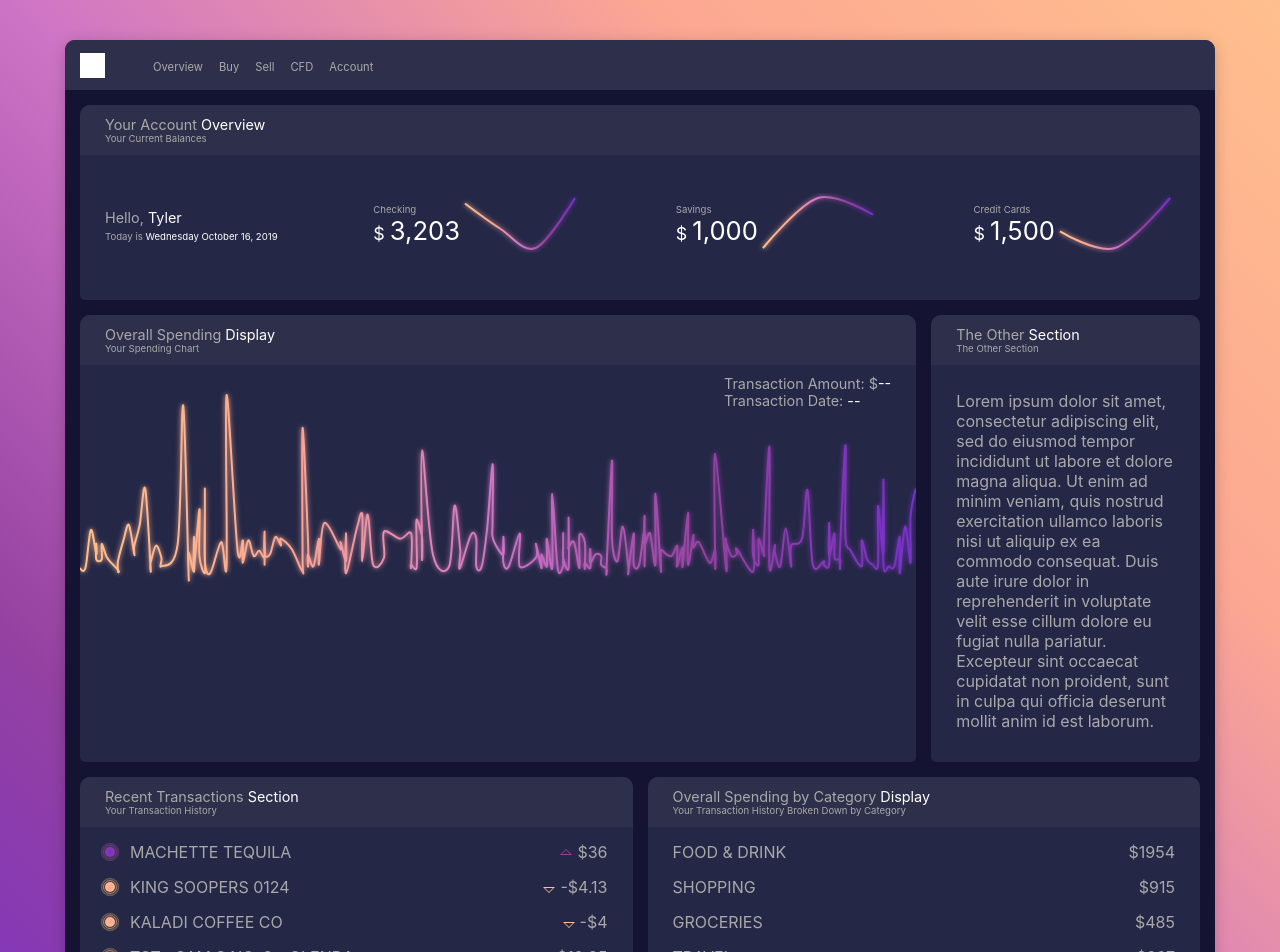
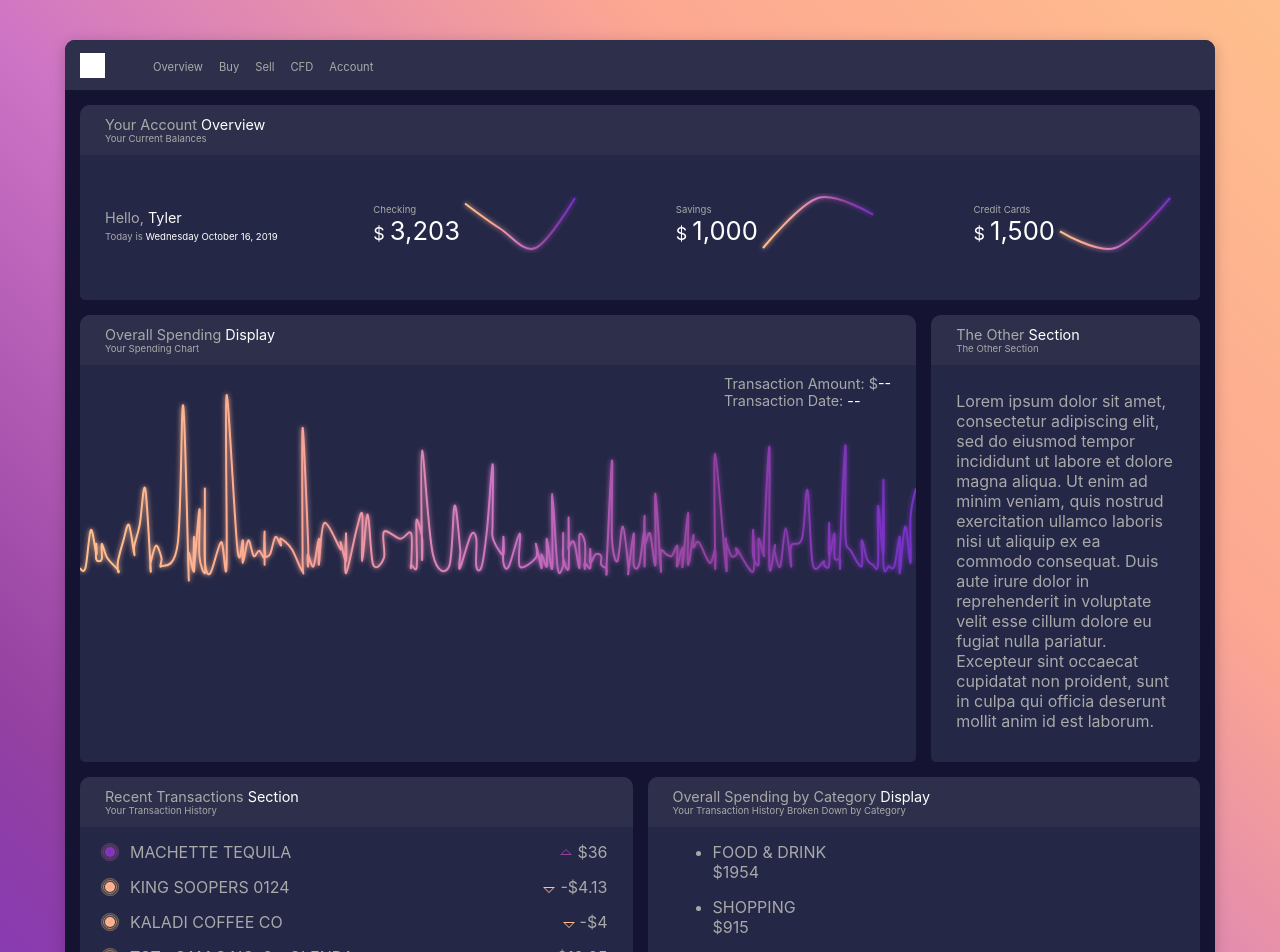
Before and after one commit to tywi6665/M3, a React (Create React App) app: page / in a window 1280 px wide. Shown: the top 952 px of the page. Built offline with nearby package versions, Linux system fonts and the light colour scheme.

Commit message:
converted list-item divs into ul's and li's

```diff
--- a/src/App.scss
+++ b/src/App.scss
@@ -178,7 +178,11 @@
             .list {
 
                 .list-item {
+                    list-style-type: none;
                     margin: 5px 0 15px 0;
+                    padding: 0;
+
+                    li {
                         display: flex;
                         justify-content: space-between;
                         align-items: center;
@@ -329,6 +333,7 @@
                     }
                 }
             }
+        }
         .section-5 { grid-area: 5 / 1 / 6 / 2;
             padding-right: 25px;
             padding-left: 25px;
--- a/src/Components/ListItem.js
+++ b/src/Components/ListItem.js
@@ -2,9 +2,9 @@
 
 const ListItem = ({ transactionName, transactionAmount, transactionCategory, categoryAmount, list }) => {
     return (
-        <div className="list-item">
+        <ul className="list-item">
             {list === "recent" ? [
-                (<>
+                (<li>
                     <div className="item-name">
                         <div className={transactionAmount < 0 ? "circle-down" : "circle-up"}></div>
                         {transactionName}
@@ -13,15 +13,15 @@
                         <div className={transactionAmount < 0 ? "arrow-down" : "arrow-up"}></div>
                         {transactionAmount < 0 ? transactionAmount.replace("-", "-$") : `$${transactionAmount}`}
                     </div>
-                </>)
+                </li>)
             ] : [
-                    (<>
+                    (<li>
                         <div className="item-name">{transactionCategory.toUpperCase()}</div>
                         <div className="item-amount">{`$${Math.abs(categoryAmount)}`}</div>
-                    </>)
+                    </li>)
                 ]}
 
-        </div>
+        </ul>
     );
 }
 
```
Lines whose indentation alone changed are shown as unchanged.
